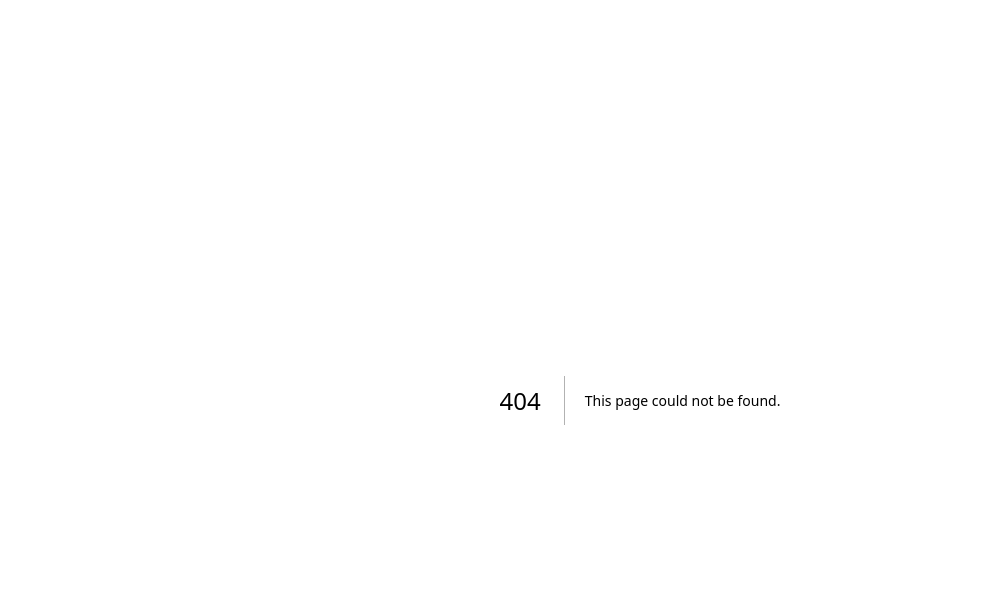
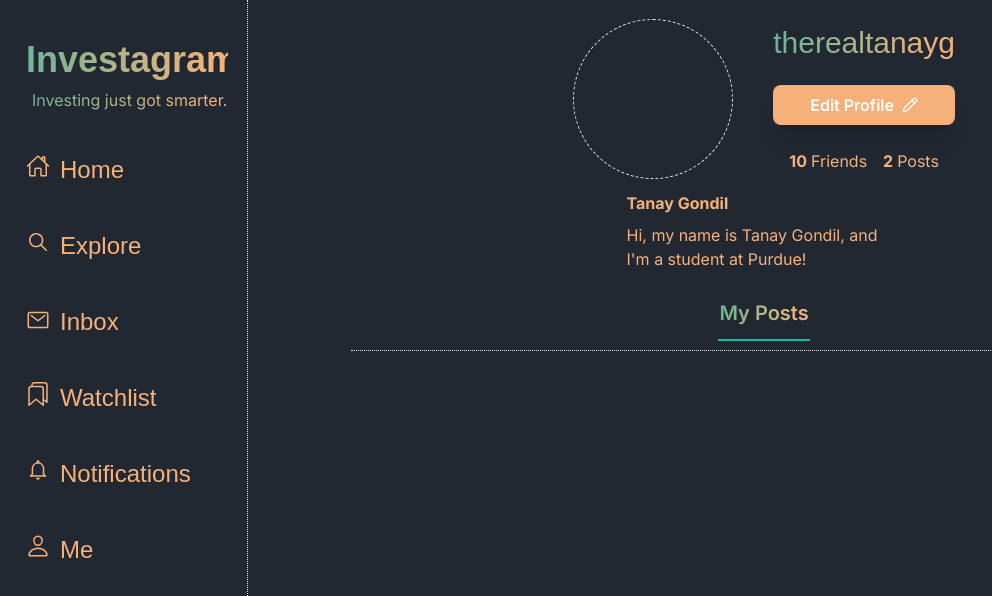
Before and after one commit to tgondil/Investagram, a Next.js app in the folder my-app/: page /profile in a window 1280 px wide. Before the commit this address had no page. Shown: the top 596 px of the page, without its empty margins (0-992 px from the left). Built offline with nearby package versions, Linux system fonts and the light colour scheme.

Commit message:
Added profile page

```diff
--- a/my-app/src/app/home/page.jsx
+++ b/my-app/src/app/home/page.jsx
@@ -1,7 +1,7 @@
 import React from "react";
-import Sidebar from "./components/sidebar";
+import Sidebar from "../../components/sidebar";
 import { IoHomeOutline } from "react-icons/io5";
-import Feed from "./components/feed";
+import Feed from "../../components/feed";
 
 export default function page() {
   return (
--- /dev/null
+++ b/my-app/src/app/profile/page.jsx
@@ -0,0 +1,70 @@
+import React from "react";
+import Sidebar from "../../components/sidebar";
+import { IoHomeOutline } from "react-icons/io5";
+import { LuPencil } from "react-icons/lu";
+import Feed from "@/components/feed";
+
+export default function page() {
+  return (
+    <main className="h-screen bg-shark-950 w-full overflow-hidden">
+      <div className="flex">
+        <Sidebar className="w-1/5"></Sidebar>
+        <div className="w-10/12 h-screen">
+          <div
+            id="info"
+            className="flex flex-col justify-center  items-center h-full"
+          >
+            <div className="mt-4 w-4/5 h-full flex flex-col justify-center items-center">
+              <div className="w-full flex justify-center items-center gap-10 h-2/5">
+                <div className="border border-dashed w-40 h-40 rounded-full"></div>
+                <div>
+                  <h1 className="text-3xl flex justify-center items-center font-poppins font-normal animate-text bg-gradient-to-r from-teal-500 via-tacao-300 to-teal-500 bg-clip-text text-transparent">
+                    therealtanayg
+                  </h1>
+                  <button
+                    class="text-m mt-6 font-semibold
+                bg-tacao-300 w-full flex justify-center items-center text-white rounded-lg
+                px-6 py-2 block shadow-xl hover:animate-text group hover:font-bold hover:bg-gradient-to-r  hover:from-teal-500 hover:via-tacao-300 hover:to-teal-500 hover:bg-clip-text hover:text-transparent"
+                  >
+                    Edit Profile{" "}
+                    <LuPencil className="ml-2 group-hover:text-teal-500" />
+                  </button>
+                  <div className="flex justify-center items-center gap-4">
+                    <h1 className="text-tacao-300 text-m font-normal mt-6 flex justify-center items-center">
+                      <span className="font-bold mr-1">10</span> Friends
+                    </h1>
+                    <h1 className="text-tacao-300 text-m font-normal mt-6 flex justify-center items-center">
+                      <span className="font-bold mr-1">2</span> Posts
+                    </h1>
+                  </div>
+                </div>
+            </div>
+              <div className="h-1/5 w-full flex justify-center border-b border-dotted">
+                <div className="w-1/3">
+                <h1 className="text-tacao-300 text-m font-bold">
+                    Tanay Gondil
+                </h1>
+                <h1 className="text-tacao-300 mt-2">
+                    Hi, my name is Tanay Gondil, and I'm a student at Purdue!
+                </h1>
+                <div className="flex justify-center items-center">
+                <h1 className=" animate-text w-1/3 bg-gradient-to-r from-teal-500 via-tacao-300 to-teal-500 bg-clip-text text-transparent my-10 mt-7 pb-3 text-xl font-semibold flex justify-center border-b-2 border-teal-500">
+                    My Posts
+                </h1>
+                </div>
+
+                </div>
+
+              </div>
+              <Feed className="w-5/12"></Feed>
+            </div>
+
+
+
+          </div>
+
+        </div>
+      </div>
+    </main>
+  );
+}
```
Also changed, not shown: my-app/src/components/feed.jsx (renamed from my-app/src/app/home/components/feed.jsx), my-app/src/components/sidebar.jsx (renamed from my-app/src/app/home/components/sidebar.jsx).
